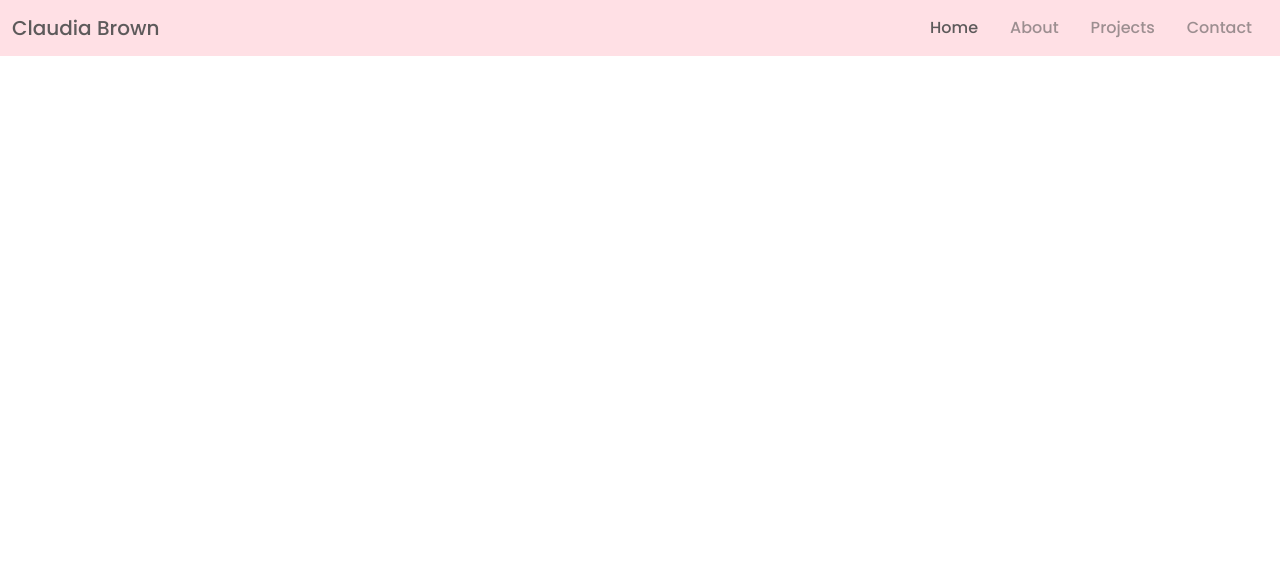
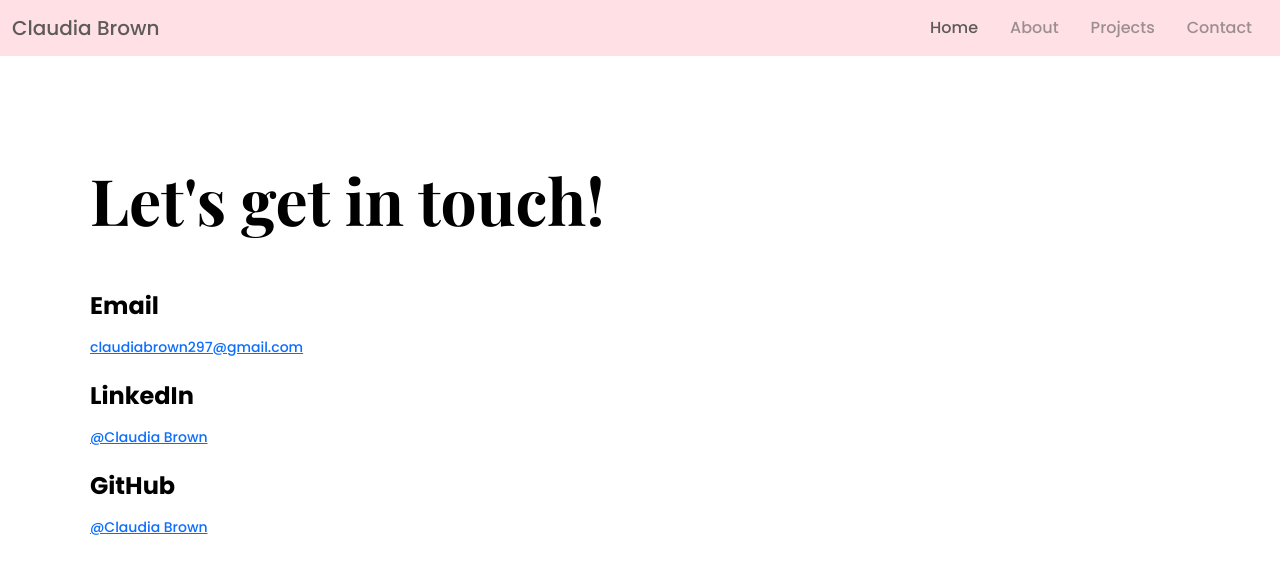
Before and after one commit to cbrown297/phony-portfolio, a plain HTML site: page contact.html in a window 1280 px wide. Drawn offline with nearby package versions, Linux system fonts and the light colour scheme.

Commit message:
Adding SEO and contact page content

```diff
--- a/contact.html
+++ b/contact.html
@@ -43,6 +43,20 @@
           </div>
         </div>
       </nav>
+      <div class="content container">
+        <h1 class="mb-5">Let's get in touch!</h1>
+        <h3>Email</h3>
+        <p>
+          <a href="mailto:claudiabrown297@gmail.com" title="Email">claudiabrown297@gmail.com</a>
+        </p>
+        <h3>LinkedIn</h3>
+        <p>
+          <a href="https://www.linkedin.com/in/claudia-brown-52a7b2220/" target="_blank" title="LinkedIn Profile">@Claudia Brown</a>
+        </p>
+        <h3>GitHub</h3>
+        <p>
+          <a href="https://github.com/cbrown297" target="_blank" title="GitHub Profile">@Claudia Brown</a>
+        </p>
 
 </body>
 </html>
```
Also changed, not shown: index.html (+1 -1 lines).
